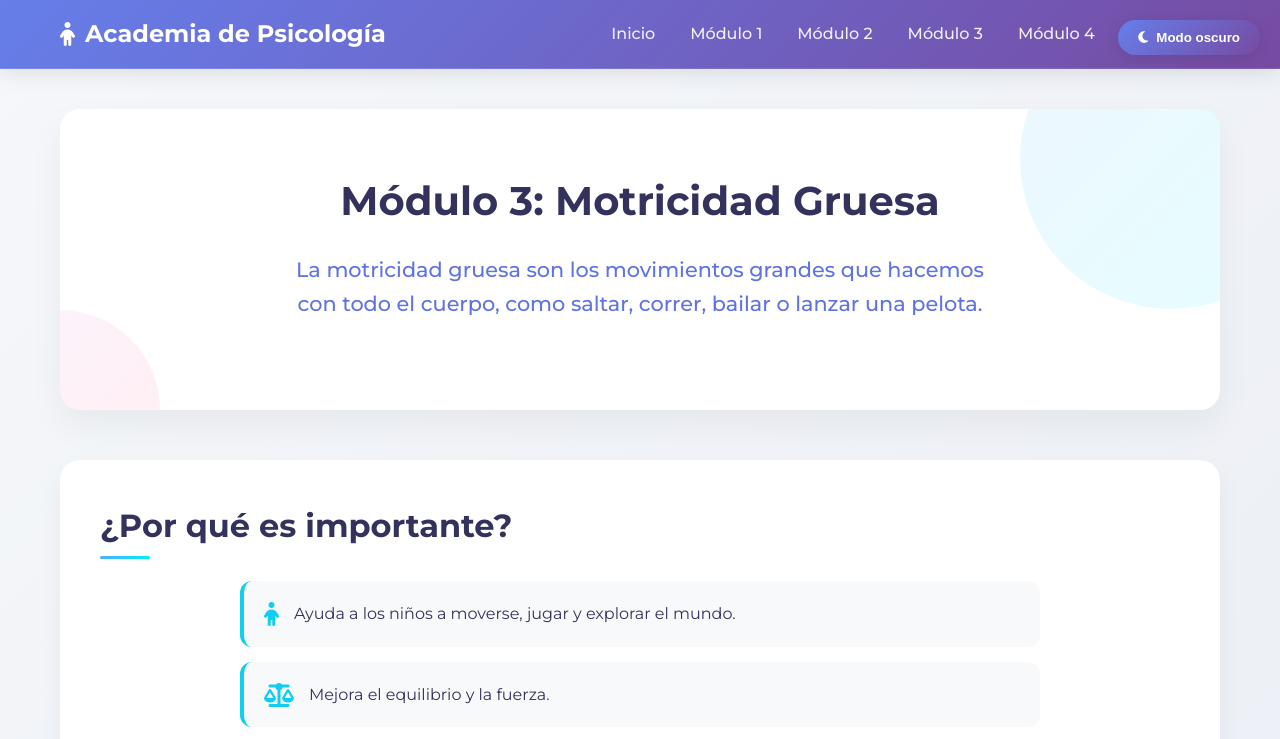
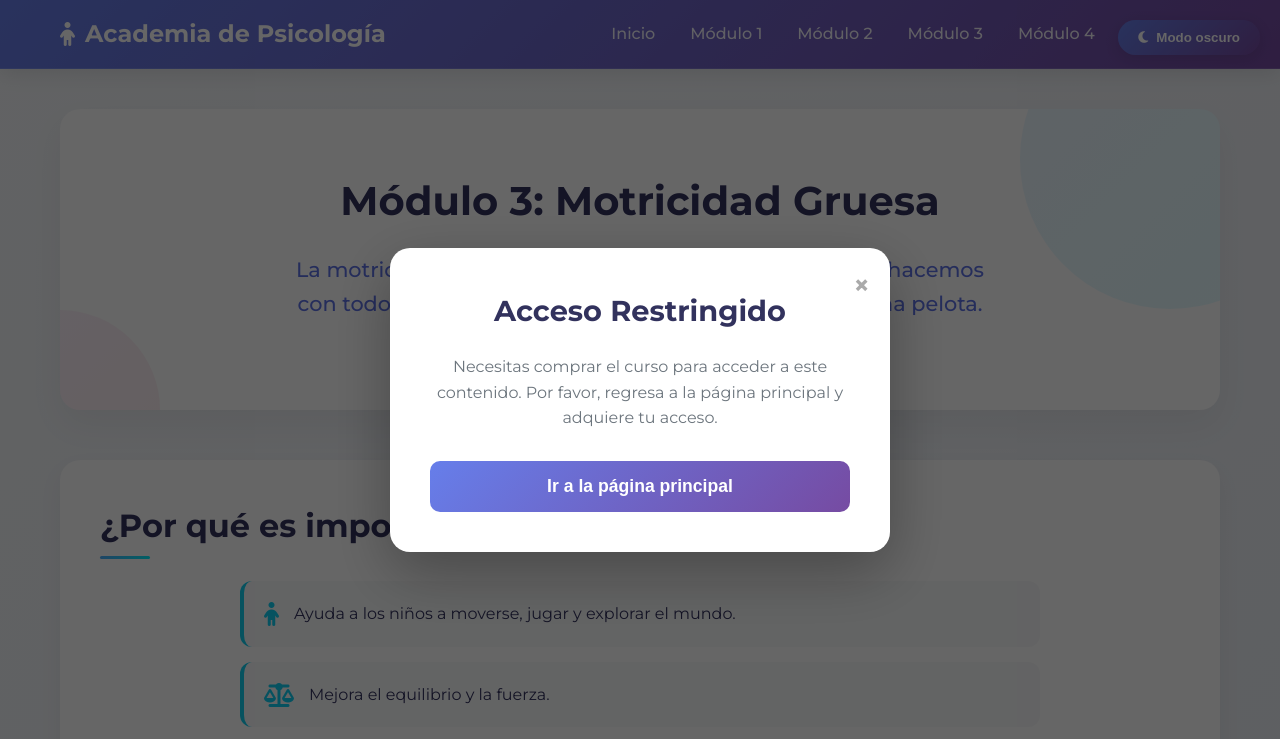
Before and after one commit to academiadepsicologia/motricidad-fina-gruesa-ninos, a plain HTML site: page docs/modulo3/index.html in a window 1280 px wide. Shown: the top 739 px of the page. Drawn offline with Linux system fonts and the light colour scheme.

Commit message:
Update index.html

```diff
--- a/docs/modulo3/index.html
+++ b/docs/modulo3/index.html
@@ -20,13 +20,11 @@
       --gradient-2: linear-gradient(135deg, #f093fb 0%, #f5576c 100%);
       --gradient-3: linear-gradient(135deg, #4facfe 0%, #00f2fe 100%);
     }
-
     * {
       margin: 0;
       padding: 0;
       box-sizing: border-box;
     }
-
     body {
       font-family: 'Montserrat', Arial, sans-serif;
       background: linear-gradient(135deg, #f5f7fa 0%, #e4e8f0 100%);
@@ -35,7 +33,6 @@
       line-height: 1.6;
       transition: background 0.6s, color 0.6s;
     }
-
     /* Botón de modo oscuro mejorado */
     #modo {
       position: fixed;
@@ -55,12 +52,10 @@
       align-items: center;
       gap: 8px;
     }
-
     #modo:hover {
       transform: translateY(-3px);
       box-shadow: 0 6px 20px rgba(0, 0, 0, 0.15);
     }
-
     /* Navbar mejorada */
     .navbar {
       background: var(--gradient);
@@ -72,7 +67,6 @@
       backdrop-filter: blur(10px);
       border-bottom: 1px solid rgba(255, 255, 255, 0.1);
     }
-
     .navbar-container {
       max-width: 1200px;
       margin: 0 auto;
@@ -81,7 +75,6 @@
       align-items: center;
       padding: 0 20px;
     }
-
     .navbar-logo {
       color: white;
       font-size: 1.5rem;
@@ -90,20 +83,16 @@
       display: flex;
       align-items: center;
     }
-
     .navbar-logo i {
       margin-right: 10px;
     }
-
     .navbar-menu {
       display: flex;
       list-style: none;
     }
-
     .navbar-menu li {
       margin-left: 5px;
     }
-
     .navbar-menu a {
       color: rgba(255, 255, 255, 0.9);
       text-decoration: none;
@@ -114,7 +103,6 @@
       position: relative;
       overflow: hidden;
     }
-
     .navbar-menu a::before {
       content: '';
       position: absolute;
@@ -126,16 +114,13 @@
       transition: all 0.3s ease;
       z-index: -1;
     }
-
     .navbar-menu a:hover::before {
       width: 100%;
     }
-
     .navbar-menu a:hover {
       color: white;
       transform: translateY(-2px);
     }
-
     .navbar-toggle {
       display: none;
       background: none;
@@ -144,14 +129,12 @@
       font-size: 1.5rem;
       cursor: pointer;
     }
-
     /* Contenedor principal mejorado */
     .container {
       max-width: 1200px;
       margin: 40px auto;
       padding: 0 20px;
     }
-
     /* Hero section mejorada */
     .hero {
       background: white;
@@ -164,7 +147,6 @@
       overflow: hidden;
       animation: fadein 1s;
     }
-
     .hero::before {
       content: '';
       position: absolute;
@@ -178,7 +160,6 @@
       z-index: 0;
       opacity: 0.1;
     }
-
     .hero::after {
       content: '';
       position: absolute;
@@ -192,12 +173,10 @@
       z-index: 0;
       opacity: 0.1;
     }
-
     @keyframes fadein {
       from { opacity: 0; transform: translateY(60px);}
       to { opacity: 1; transform: translateY(0);}
     }
-
     .hero-title {
       font-size: 2.5rem;
       color: var(--dark);
@@ -206,7 +185,6 @@
       position: relative;
       z-index: 1;
     }
-
     .hero-subtitle {
       font-size: 1.3rem;
       color: var(--primary);
@@ -218,7 +196,6 @@
       position: relative;
       z-index: 1;
     }
-
     /* Sección de contenido mejorada */
     .content-section {
       background: white;
@@ -228,7 +205,6 @@
       margin-bottom: 50px;
       position: relative;
     }
-
     .content-section::after {
       content: '';
       position: absolute;
@@ -239,7 +215,6 @@
       background: var(--gradient-3);
       border-radius: 0 0 20px 20px;
     }
-
     .section-title {
       font-size: 2rem;
       color: var(--dark);
@@ -248,7 +223,6 @@
       position: relative;
       display: inline-block;
     }
-
     .section-title::after {
       content: '';
       position: absolute;
@@ -259,13 +233,11 @@
       background: var(--gradient-3);
       border-radius: 3px;
     }
-
     .content-list {
       list-style: none;
       max-width: 800px;
       margin: 0 auto;
     }
-
     .content-item {
       background: #f8f9fa;
       border-radius: 12px;
@@ -276,19 +248,16 @@
       display: flex;
       align-items: center;
     }
-
     .content-item:hover {
       transform: translateX(5px);
       box-shadow: 0 5px 15px rgba(0, 0, 0, 0.05);
     }
-
     .content-item i {
       font-size: 1.5rem;
       color: var(--info);
       margin-right: 15px;
       flex-shrink: 0;
     }
-
     /* Tarjetas de actividades mejoradas */
     .activities-grid {
       display: grid;
@@ -296,7 +265,6 @@
       gap: 30px;
       margin-bottom: 50px;
     }
-
     .activity-card {
       background: white;
       border-radius: 16px;
@@ -306,7 +274,6 @@
       position: relative;
       z-index: 1;
     }
-
     .activity-card::before {
       content: '';
       position: absolute;
@@ -319,98 +286,81 @@
       transform-origin: left;
       transition: transform 0.4s ease;
     }
-
     .activity-card:hover::before {
       transform: scaleX(1);
     }
-
     .activity-card:hover {
       transform: translateY(-10px);
       box-shadow: 0 15px 35px rgba(0, 0, 0, 0.1);
     }
-
     .activity-header {
       background: var(--gradient-3);
       color: white;
       padding: 20px;
       text-align: center;
     }
-
     .activity-icon {
       font-size: 2.5rem;
       margin-bottom: 10px;
     }
-
     .activity-title {
       font-size: 1.4rem;
       font-weight: 600;
     }
-
     .activity-content {
       padding: 25px;
     }
-
     .activity-description {
       color: #6c757d;
       margin-bottom: 20px;
     }
-
     .activity-materials {
       background: rgba(79, 172, 254, 0.1);
       border-radius: 10px;
       padding: 15px;
       margin-bottom: 20px;
     }
-
     .activity-materials h4 {
       color: var(--info);
       margin-bottom: 10px;
       font-weight: 600;
     }
-
     .activity-materials ul {
       list-style-type: none;
       padding-left: 0;
     }
-
     .activity-materials li {
       margin-bottom: 5px;
       display: flex;
       align-items: center;
     }
-
     .activity-materials li::before {
       content: '•';
       color: var(--info);
       font-weight: bold;
       margin-right: 10px;
     }
-
     .activity-instructions {
       background: rgba(79, 172, 254, 0.1);
       border-radius: 10px;
       padding: 15px;
       margin-bottom: 20px;
     }
-
     .activity-instructions h4 {
       color: var(--info);
       margin-bottom: 10px;
       font-weight: 600;
     }
-
     .activity-observation {
       background: rgba(79, 172, 254, 0.1);
       border-radius: 10px;
       padding: 15px;
     }
-
     .activity-observation h4 {
       color: var(--info);
       margin-bottom: 10px;
       font-weight: 600;
     }
-
     /* Sección de beneficios mejorada */
     .benefits-section {
       background: white;
@@ -420,7 +370,6 @@
       margin-bottom: 50px;
       position: relative;
     }
-
     .benefits-section::after {
       content: '';
       position: absolute;
@@ -431,14 +380,12 @@
       background: var(--gradient-2);
       border-radius: 0 0 20px 20px;
     }
-
     .benefits-grid {
       display: grid;
       grid-template-columns: repeat(auto-fit, minmax(250px, 1fr));
       gap: 25px;
       margin-top: 30px;
     }
-
     .benefit-card {
       background: #f8f9fa;
       border-radius: 12px;
@@ -447,29 +394,24 @@
       transition: all 0.3s ease;
       border-bottom: 3px solid var(--info);
     }
-
     .benefit-card:hover {
       transform: translateY(-5px);
       box-shadow: 0 8px 20px rgba(0, 0, 0, 0.05);
     }
-
     .benefit-icon {
       font-size: 2.5rem;
       color: var(--info);
       margin-bottom: 15px;
     }
-
     .benefit-title {
       font-size: 1.2rem;
       font-weight: 600;
       color: var(--dark);
       margin-bottom: 10px;
     }
-
     .benefit-description {
       color: #6c757d;
     }
-
     /* Navegación entre módulos mejorada */
     .navigation {
       display: flex;
@@ -478,7 +420,6 @@
       gap: 20px;
       margin-top: 40px;
     }
-
     .btn {
       display: inline-flex;
       align-items: center;
@@ -497,7 +438,6 @@
       z-index: 1;
       gap: 10px;
     }
-
     .btn::before {
       content: '';
       position: absolute;
@@ -510,35 +450,28 @@
       transition: transform 0.3s ease;
       z-index: -1;
     }
-
     .btn:hover::before {
       transform: translateY(0);
     }
-
     .btn:hover {
       transform: translateY(-3px);
       box-shadow: 0 8px 25px rgba(94, 114, 228, 0.4);
       color: white;
     }
-
     .btn-secondary {
       background: var(--gradient-2);
       box-shadow: 0 5px 15px rgba(245, 54, 108, 0.3);
     }
-
     .btn-secondary:hover {
       box-shadow: 0 8px 25px rgba(245, 54, 108, 0.4);
     }
-
     .btn-info {
       background: var(--gradient-3);
       box-shadow: 0 5px 15px rgba(17, 205, 239, 0.3);
     }
-
     .btn-info:hover {
       box-shadow: 0 8px 25px rgba(17, 205, 239, 0.4);
     }
-
     /* Footer mejorado */
     .footer {
       background: var(--dark);
@@ -548,38 +481,93 @@
       border-radius: 20px;
       margin-top: 50px;
     }
-
     .footer p {
       margin-bottom: 15px;
     }
-
     .social-links {
       display: flex;
       justify-content: center;
       gap: 15px;
     }
-
     .social-links a {
       color: rgba(255, 255, 255, 0.7);
       font-size: 1.2rem;
       transition: all 0.3s ease;
     }
-
     .social-links a:hover {
       color: white;
       transform: translateY(-3px);
     }
-
+    /* Modal de acceso denegado */
+    .modal {
+      display: none;
+      position: fixed;
+      top: 0;
+      left: 0;
+      width: 100%;
+      height: 100%;
+      background-color: rgba(0, 0, 0, 0.6);
+      z-index: 10000;
+      justify-content: center;
+      align-items: center;
+    }
+    .modal-content {
+      background-color: white;
+      padding: 40px;
+      border-radius: 20px;
+      width: 90%;
+      max-width: 500px;
+      box-shadow: 0 20px 60px rgba(0, 0, 0, 0.3);
+      text-align: center;
+      position: relative;
+    }
+    .close-modal {
+      position: absolute;
+      top: 15px;
+      right: 20px;
+      font-size: 28px;
+      font-weight: bold;
+      color: #aaa;
+      cursor: pointer;
+      transition: color 0.3s;
+    }
+    .close-modal:hover {
+      color: var(--dark);
+    }
+    .modal-title {
+      font-size: 1.8rem;
+      color: var(--dark);
+      margin-bottom: 20px;
+      font-weight: 700;
+    }
+    .modal-description {
+      color: #6c757d;
+      margin-bottom: 30px;
+    }
+    .access-button {
+      width: 100%;
+      padding: 15px;
+      background: var(--gradient);
+      color: white;
+      border: none;
+      border-radius: 10px;
+      font-size: 1.1rem;
+      font-weight: 600;
+      cursor: pointer;
+      transition: all 0.3s ease;
+    }
+    .access-button:hover {
+      transform: translateY(-3px);
+      box-shadow: 0 10px 20px rgba(94, 114, 228, 0.3);
+    }
     /* Modo oscuro mejorado */
     body.oscuro {
       background: #111 !important;
       color: #fff !important;
     }
-
     body.oscuro .navbar {
       background: #222 !important;
     }
-
     body.oscuro .hero,
     body.oscuro .activity-card,
     body.oscuro .content-section,
@@ -588,31 +576,30 @@
       background: #222 !important;
       color: #fff !important;
     }
-
     body.oscuro .hero-title,
     body.oscuro .section-title,
     body.oscuro .activity-title,
     body.oscuro .benefit-title {
       color: #fff !important;
     }
-
     body.oscuro .hero-subtitle,
     body.oscuro .activity-description,
     body.oscuro .benefit-description {
       color: #aaa !important;
     }
-
     body.oscuro .content-item,
     body.oscuro .activity-materials,
     body.oscuro .activity-instructions,
     body.oscuro .activity-observation {
       background: #333 !important;
     }
-
     body.oscuro .footer {
       background: #000 !important;
     }
-
+    body.oscuro .modal-content {
+      background: #333 !important;
+      color: #fff !important;
+    }
     /* Responsive mejorado */
     @media (max-width: 992px) {
       .hero-title {
@@ -623,7 +610,6 @@
         font-size: 1.2rem;
       }
     }
-
     @media (max-width: 768px) {
       .navbar-menu {
         flex-direction: column;
@@ -638,58 +624,49 @@
         transition: transform 0.4s ease;
         z-index: 100;
       }
-
       .navbar-menu.active {
         transform: translateY(0);
       }
-
       .navbar-menu li {
         margin: 10px 0;
       }
-
       .navbar-toggle {
         display: block;
       }
-
       .activities-grid {
         grid-template-columns: 1fr;
       }
-
       .benefits-grid {
         grid-template-columns: 1fr;
       }
-
       .navigation {
         flex-direction: column;
         gap: 15px;
       }
-
       .btn {
         width: 100%;
         justify-content: center;
       }
     }
-
     @media (max-width: 576px) {
       .hero {
         padding: 40px 20px;
       }
-
       .hero-title {
         font-size: 2rem;
       }
-
       .hero-subtitle {
         font-size: 1rem;
       }
-
       .content-section,
       .benefits-section {
         padding: 30px 20px;
       }
-
       .section-title {
         font-size: 1.5rem;
+      }
+      .modal-content {
+        padding: 30px 20px;
       }
     }
   </style>
@@ -896,7 +873,47 @@
     </footer>
   </div>
 
+  <!-- Modal de acceso denegado -->
+  <div id="accesoDenegadoModal" class="modal">
+    <div class="modal-content">
+      <span class="close-modal" id="closeModal">&times;</span>
+      <h2 class="modal-title">Acceso Restringido</h2>
+      <p class="modal-description">Necesitas comprar el curso para acceder a este contenido. Por favor, regresa a la página principal y adquiere tu acceso.</p>
+      <button class="access-button" id="irAInicio">Ir a la página principal</button>
+    </div>
+  </div>
+
   <script>
+    // Verificar si el usuario tiene acceso al curso
+    document.addEventListener('DOMContentLoaded', function() {
+      const accesoAutorizado = localStorage.getItem('cursoAcceso');
+
+      if (accesoAutorizado !== 'autorizado') {
+        // Mostrar modal de acceso denegado
+        const modal = document.getElementById('accesoDenegadoModal');
+        modal.style.display = 'flex';
+
+        // Configurar botón para ir al inicio
+        document.getElementById('irAInicio').addEventListener('click', function() {
+          window.location.href = '../index.html';
+        });
+
+        // Configurar cierre de modal
+        document.getElementById('closeModal').addEventListener('click', function() {
+          modal.style.display = 'none';
+          window.location.href = '../index.html';
+        });
+
+        // Cerrar modal al hacer clic fuera
+        window.addEventListener('click', function(e) {
+          if (e.target === modal) {
+            modal.style.display = 'none';
+            window.location.href = '../index.html';
+          }
+        });
+      }
+    });
+
     // Animación de entrada
     document.body.style.opacity = '0';
     document.body.style.transition = 'opacity 0.8s';
```
